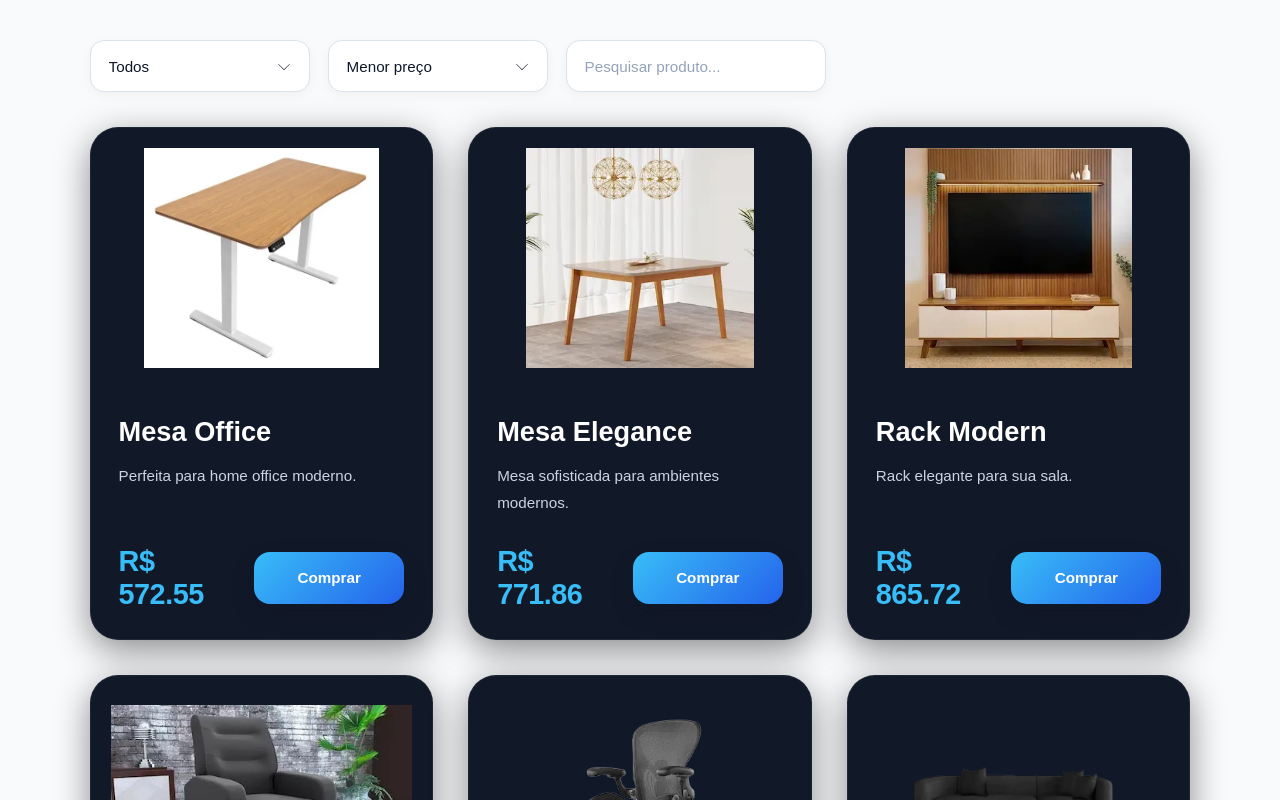
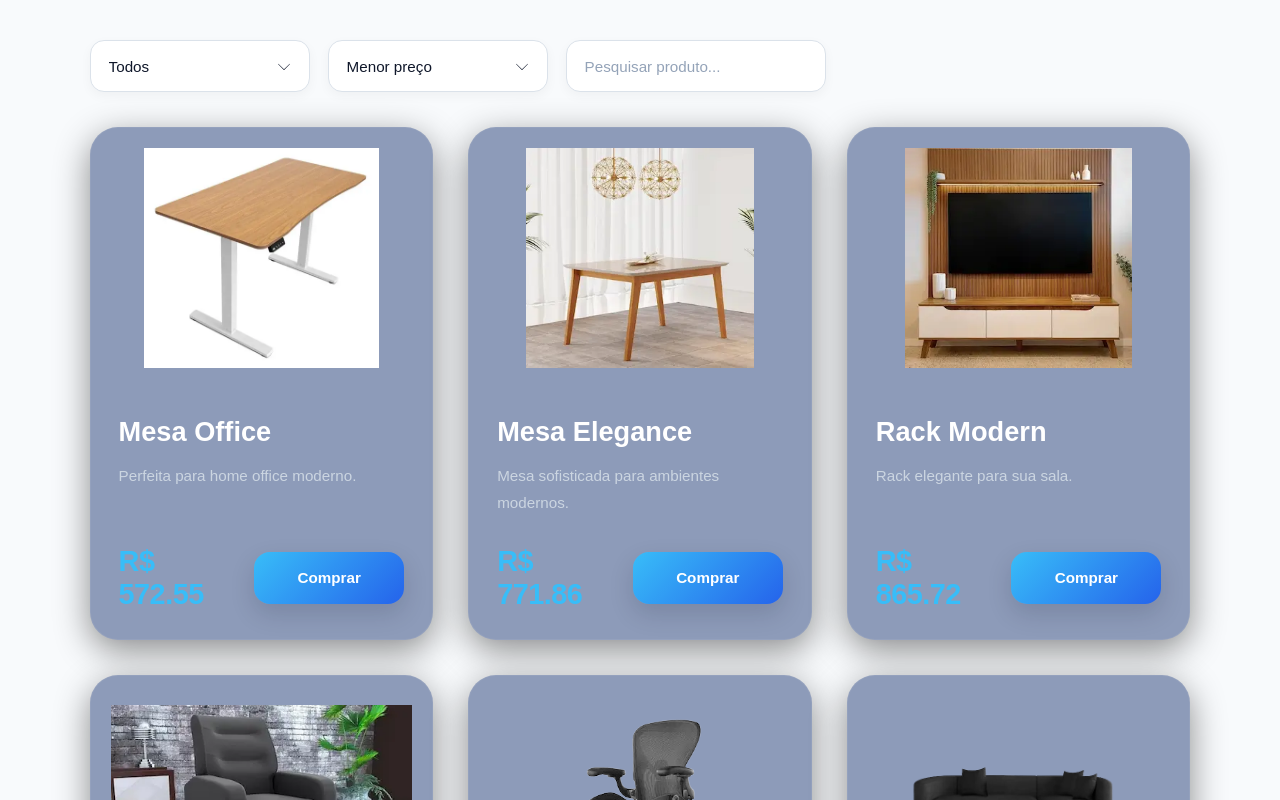
Before and after one commit to higorsenaialuno07/prime-moveis, a React (Vite) app: page /products in a window 1280 px wide. Shown: the part 680-1480 px from the top of the page. Built offline with nearby package versions, Linux system fonts and the light colour scheme.

Commit message:
atualização

```diff
--- a/src/styles/pages/products.css
+++ b/src/styles/pages/products.css
@@ -162,7 +162,7 @@
 
 /* CARD - Travado para não virar banner horizontal */
 .product-card {
-  background: #111827;
+  background: #8d9bb9;
   border-radius: 28px;
   overflow: hidden;
   border: 1px solid rgba(255, 255, 255, 0.06);
```
